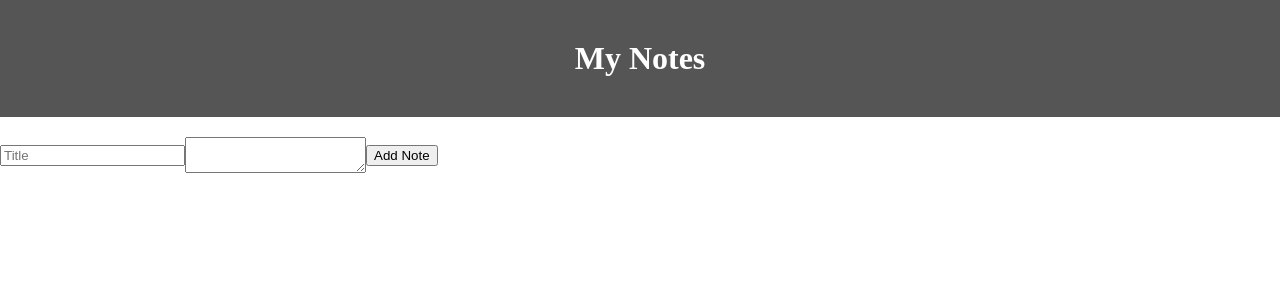
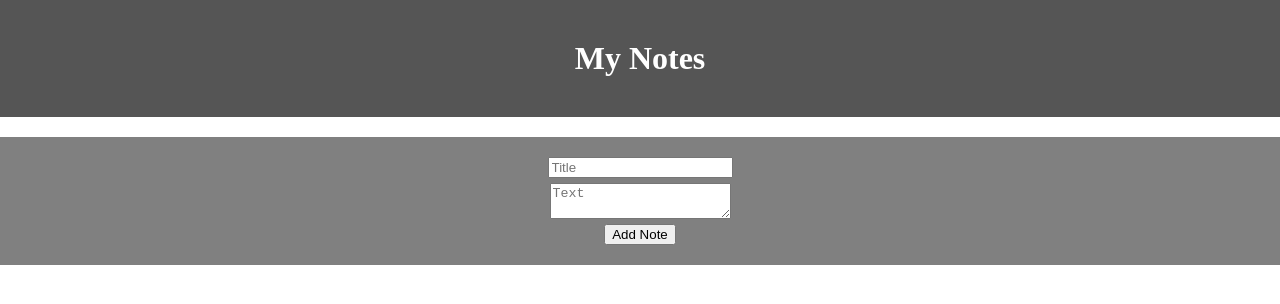
Before and after one commit to greedych/notes-redux-project, a React (Vite) app: page / in a window 1280 px wide. Shown: the top 304 px of the page. Built offline with nearby package versions, Linux system fonts and the light colour scheme.

Commit message:
edit function fixed

```diff
--- a/src/components/noteForm/index.jsx
+++ b/src/components/noteForm/index.jsx
@@ -1,6 +1,7 @@
 import { useState } from "react";
 import { connect } from "react-redux";
 import { addNote } from "../../redux/actions";
+import styles from "./styles.module.css";
 
 function NoteForm({ dispatch }) {
   const [noteData, setNoteData] = useState({
@@ -32,10 +33,7 @@ function NoteForm({ dispatch }) {
   console.log(noteData);
 
   return (
-    <form
-      onSubmit={handleSubmit}
-      style={{ display: "flex", alignItems: "center" }}
-    >
+    <form className={styles.notesForm} onSubmit={handleSubmit}>
       <input
         type="text"
         placeholder="Title"
@@ -47,6 +45,7 @@ function NoteForm({ dispatch }) {
         value={noteData.text}
         name="text"
         onChange={(e) => handleChange(e)}
+        placeholder="Text"
       ></textarea>
       <button>Add Note</button>
     </form>
--- /dev/null
+++ b/src/components/noteForm/styles.module.css
@@ -0,0 +1,9 @@
+.notesForm {
+  display: flex;
+  align-items: center;
+  flex-direction: column;
+  gap: 5px;
+  background-color: gray;
+  padding: 20px;
+  margin: 0 auto;
+}
--- a/src/redux/reducers/index.js
+++ b/src/redux/reducers/index.js
@@ -25,7 +25,7 @@ const notesReduser = (state = initialState, action) => {
           return action.payload;
         }
 
-        return state.notes;
+        return note;
       }),
     };
   }
```
